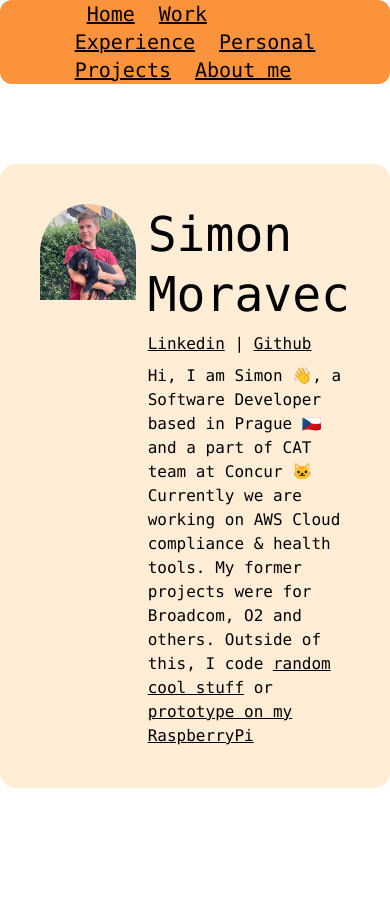
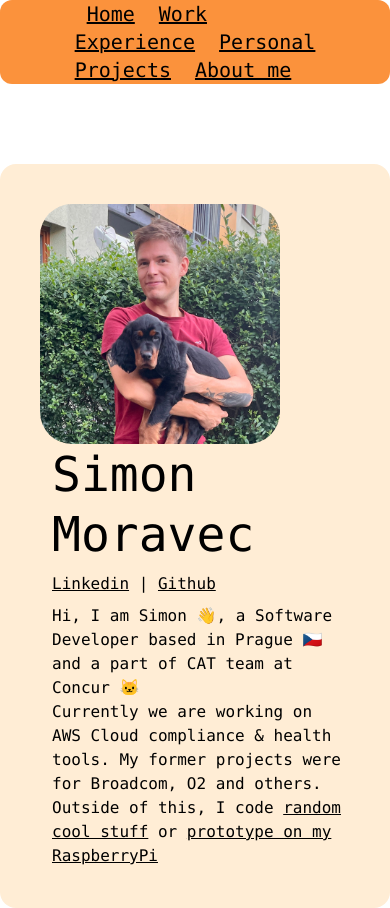
Before and after one commit to SimponGoril/about-me, a Next.js app: page / in a window 390 px wide. Before the commit the page ends 844 px from the top, so only its background shows below. Built offline with nearby package versions, Linux system fonts and the light colour scheme.

Commit message:
fix: fix responsivity on mobile devices

```diff
--- a/pages/index.tsx
+++ b/pages/index.tsx
@@ -14,11 +14,8 @@ const Home: NextPage = () => {
       <Menu />
       <div className={"container lg:px-40 mx-auto font-mono"}>
         <main className='container'>
-          <div className="container flex justify-center content-center mt-20 bg-orange-100 p-10 rounded-2xl">
-            <Link href="/">
-              <div className="container portrait">
-              </div>
-            </Link>
+          <div className="container flex flex-col md:flex-row mt-20 bg-orange-100 p-10 rounded-2xl">
+            <div className="container portrait" />
             <div className='container pl-3'>
               <div>
                 <h1 className='font-medium leading-tight text-5xl mt-0 mb-2'>Simon Moravec</h1>
--- a/src/components/Menu.tsx
+++ b/src/components/Menu.tsx
@@ -30,7 +30,7 @@ export default function Menu() {
   }
 
   return (
-    <header className="container flex justify-center content-center px-40 mx-auto font-mono bg-orange-400 rounded-xl">
+    <header className="container flex justify-center content-center px-40 md:px-20 mx-auto font-mono bg-orange-400 rounded-xl">
           <nav className='text-xl menu'>
               {getNavLinks()}
             </nav>
--- a/styles/globals.scss
+++ b/styles/globals.scss
@@ -23,11 +23,11 @@ a {
 
 .portrait {
   background-image: url("/profile-a.jpg");
-  background-size: contain;
+  background-size: cover;
   background-repeat: no-repeat;
-  width: 23rem;
-  height: 16rem;
-  border-radius: 8rem;
+  border-radius: 2rem;
+  width: 15rem;
+  height: 15rem;
   cursor: pointer;
   @media (min-width:1025px) {
     &:hover {
```
